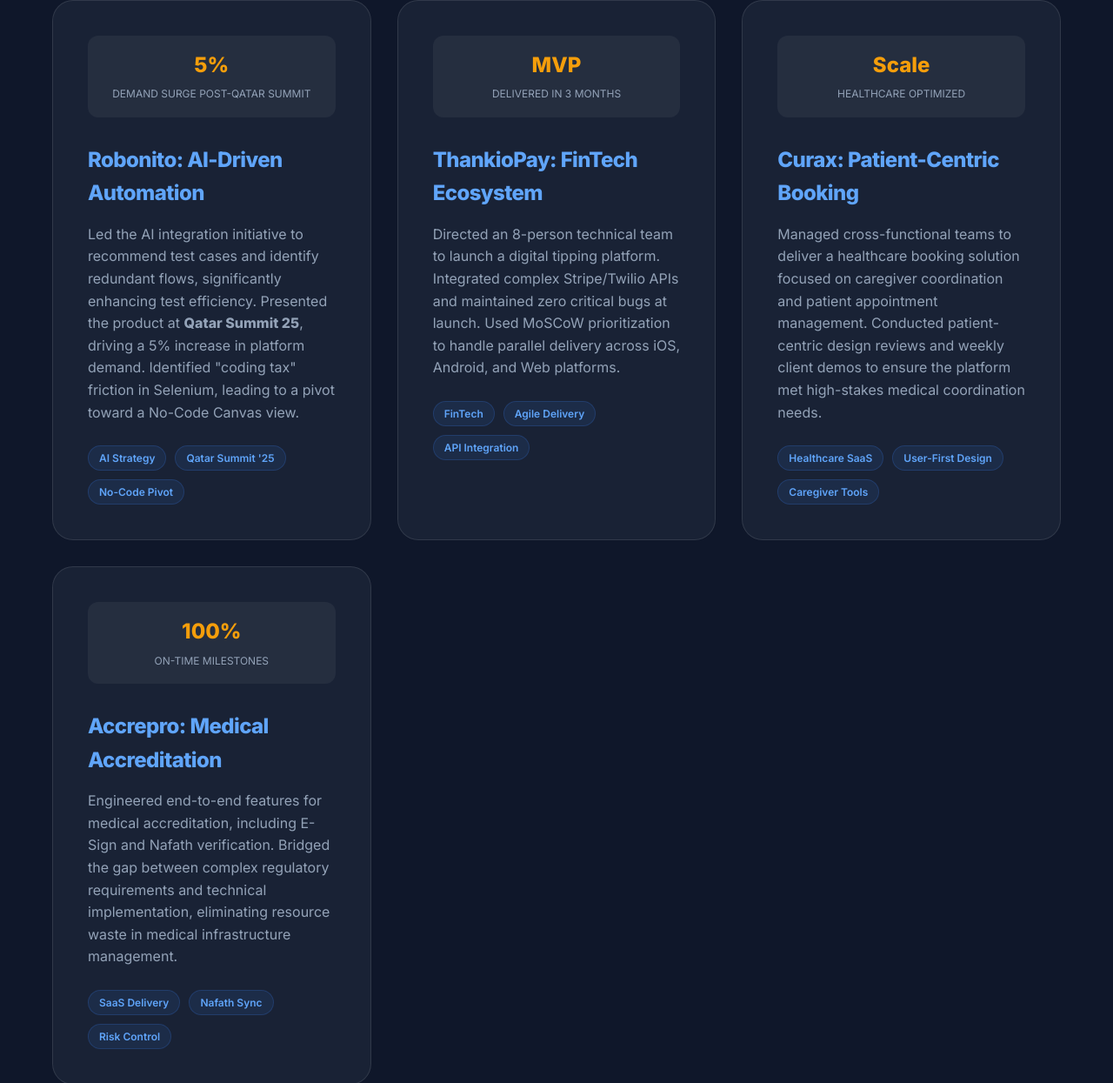
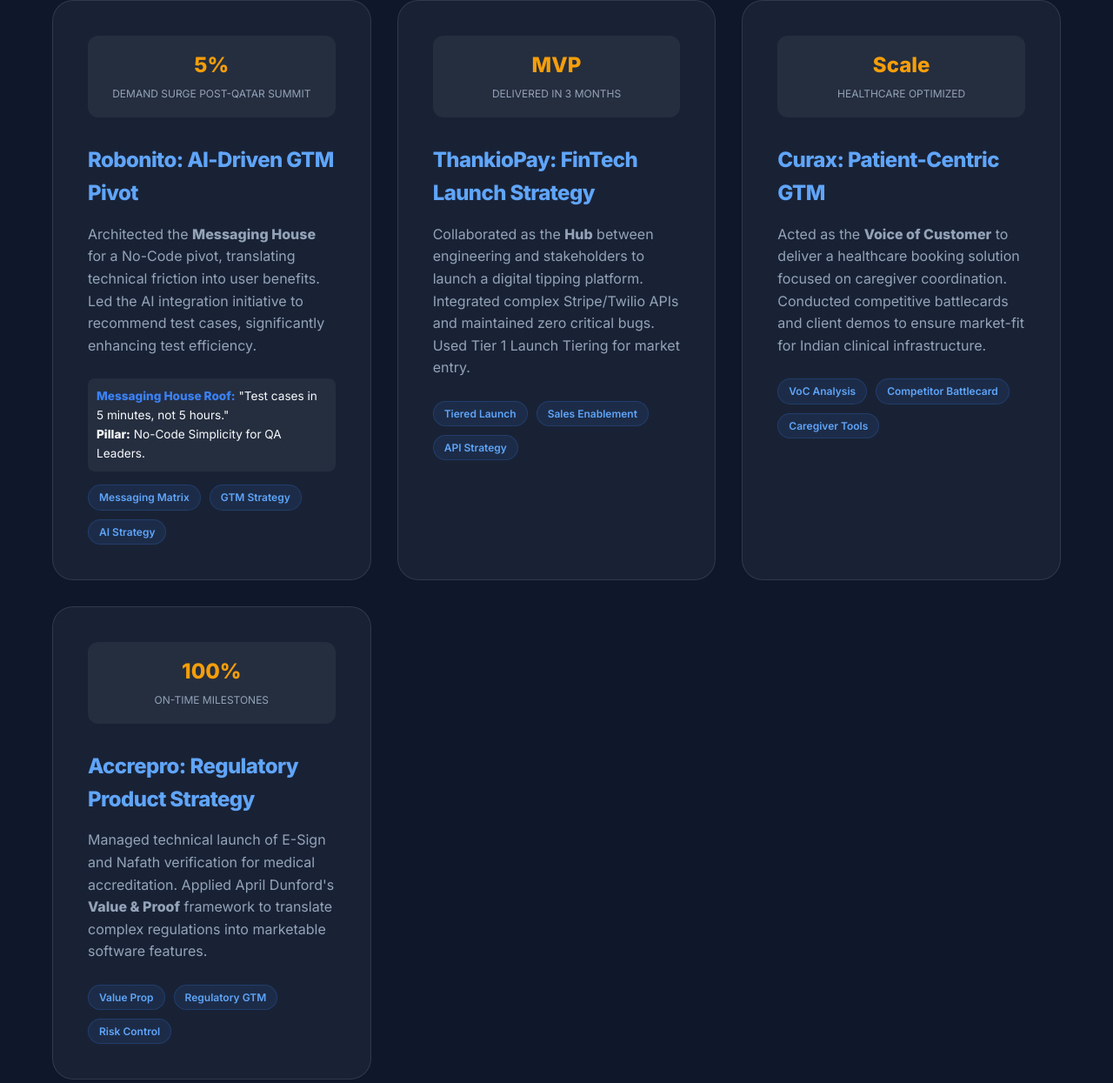
Before and after one commit to sabiatasleem35/sabia-tasleem-portfolio, a plain HTML site: page portfolio.html in a window 1280 px wide. Shown: the part 1048-2293 px from the top of the page at 87% size. Drawn offline with Linux system fonts and the light colour scheme.

Commit message:
Elite PMM Branding: Animations, Title Corrections, and Messaging Frameworks

```diff
--- a/portfolio.html
+++ b/portfolio.html
@@ -13,10 +13,10 @@
 
 <body>
 
-    <section class="hero">
+    <section class="hero reveal">
         <h1 class="gradient-text">Sabia Tasleem</h1>
-        <p>I build <span style="color: white;">SaaS products</span> that customers love. Combining 5+ years of Project
-            Management with PMM-driven market insights.</p>
+        <p>I build <span style="color: white;">SaaS products</span> that customers love. Combining 5+ years of Product
+            Execution with <span style="color: var(--primary);">PMM-driven market strategy</span>.</p>
         <div style="display: flex; gap: 20px;">
             <a href="#projects" class="btn">View Case Studies</a>
             <a href="mailto:sabiatasleem35@gmail.com" class="btn"
@@ -25,82 +25,89 @@
     </section>
 
     <section id="projects">
-        <h2 class="section-title">Case Studies</h2>
+        <h2 class="section-title reveal">Premium Case Studies</h2>
         <div class="grid">
 
             <!-- Robonito Case Study -->
-            <div class="card">
+            <div class="card reveal stagger-1">
                 <div class="stat-box">
                     <div class="stat">
                         <span class="stat-value">5%</span>
                         <span class="stat-label">Demand Surge post-Qatar Summit</span>
                     </div>
                 </div>
-                <h3>Robonito: AI-Driven Automation</h3>
-                <p>Led the AI integration initiative to recommend test cases and identify redundant flows, significantly
-                    enhancing test efficiency. Presented the product at <strong>Qatar Summit 25</strong>, driving a 5%
-                    increase in platform demand. Identified "coding tax" friction in Selenium, leading to a pivot toward
-                    a No-Code Canvas view.</p>
+                <h3>Robonito: AI-Driven GTM Pivot</h3>
+                <p>Architected the <strong>Messaging House</strong> for a No-Code pivot, translating technical friction
+                    into user benefits. Led the AI integration initiative to recommend test cases, significantly
+                    enhancing test efficiency.</p>
+
+                <div
+                    style="margin: 15px 0; padding: 10px; background: rgba(255,255,255,0.05); border-radius: 8px; font-size: 0.85rem;">
+                    <strong style="color: var(--primary);">Messaging House Roof:</strong> "Test cases in 5 minutes, not
+                    5 hours."<br>
+                    <strong>Pillar:</strong> No-Code Simplicity for QA Leaders.
+                </div>
+
                 <div class="tag-list">
+                    <span class="tag">Messaging Matrix</span>
+                    <span class="tag">GTM Strategy</span>
                     <span class="tag">AI Strategy</span>
-                    <span class="tag">Qatar Summit '25</span>
-                    <span class="tag">No-Code Pivot</span>
                 </div>
             </div>
 
             <!-- ThankioPay Case Study -->
-            <div class="card">
+            <div class="card reveal stagger-2">
                 <div class="stat-box">
                     <div class="stat">
                         <span class="stat-value">MVP</span>
                         <span class="stat-label">Delivered in 3 Months</span>
                     </div>
                 </div>
-                <h3>ThankioPay: FinTech Ecosystem</h3>
-                <p>Directed an 8-person technical team to launch a digital tipping platform. Integrated complex
-                    Stripe/Twilio APIs and maintained zero critical bugs at launch. Used MoSCoW prioritization to handle
-                    parallel delivery across iOS, Android, and Web platforms.</p>
+                <h3>ThankioPay: FinTech Launch Strategy</h3>
+                <p>Collaborated as the <strong>Hub</strong> between engineering and stakeholders to launch a digital
+                    tipping platform. Integrated complex Stripe/Twilio APIs and maintained zero critical bugs. Used Tier
+                    1 Launch Tiering for market entry.</p>
                 <div class="tag-list">
-                    <span class="tag">FinTech</span>
-                    <span class="tag">Agile Delivery</span>
-                    <span class="tag">API Integration</span>
+                    <span class="tag">Tiered Launch</span>
+                    <span class="tag">Sales Enablement</span>
+                    <span class="tag">API Strategy</span>
                 </div>
             </div>
 
             <!-- Curax Case Study -->
-            <div class="card">
+            <div class="card reveal stagger-3">
                 <div class="stat-box">
                     <div class="stat">
                         <span class="stat-value">Scale</span>
                         <span class="stat-label">Healthcare Optimized</span>
                     </div>
                 </div>
-                <h3>Curax: Patient-Centric Booking</h3>
-                <p>Managed cross-functional teams to deliver a healthcare booking solution focused on caregiver
-                    coordination and patient appointment management. Conducted patient-centric design reviews and weekly
-                    client demos to ensure the platform met high-stakes medical coordination needs.</p>
+                <h3>Curax: Patient-Centric GTM</h3>
+                <p>Acted as the <strong>Voice of Customer</strong> to deliver a healthcare booking solution focused on
+                    caregiver coordination. Conducted competitive battlecards and client demos to ensure market-fit for
+                    Indian clinical infrastructure.</p>
                 <div class="tag-list">
-                    <span class="tag">Healthcare SaaS</span>
-                    <span class="tag">User-First Design</span>
+                    <span class="tag">VoC Analysis</span>
+                    <span class="tag">Competitor Battlecard</span>
                     <span class="tag">Caregiver Tools</span>
                 </div>
             </div>
 
             <!-- Accrepro Case Study -->
-            <div class="card">
+            <div class="card reveal stagger-4">
                 <div class="stat-box">
                     <div class="stat">
                         <span class="stat-value">100%</span>
                         <span class="stat-label">On-Time Milestones</span>
                     </div>
                 </div>
-                <h3>Accrepro: Medical Accreditation</h3>
-                <p>Engineered end-to-end features for medical accreditation, including E-Sign and Nafath verification.
-                    Bridged the gap between complex regulatory requirements and technical implementation, eliminating
-                    resource waste in medical infrastructure management.</p>
+                <h3>Accrepro: Regulatory Product Strategy</h3>
+                <p>Managed technical launch of E-Sign and Nafath verification for medical accreditation. Applied April
+                    Dunford's <strong>Value & Proof</strong> framework to translate complex regulations into marketable
+                    software features.</p>
                 <div class="tag-list">
-                    <span class="tag">SaaS Delivery</span>
-                    <span class="tag">Nafath Sync</span>
+                    <span class="tag">Value Prop</span>
+                    <span class="tag">Regulatory GTM</span>
                     <span class="tag">Risk Control</span>
                 </div>
             </div>
```
Also changed, not shown: index.html (+13 -13 lines).
